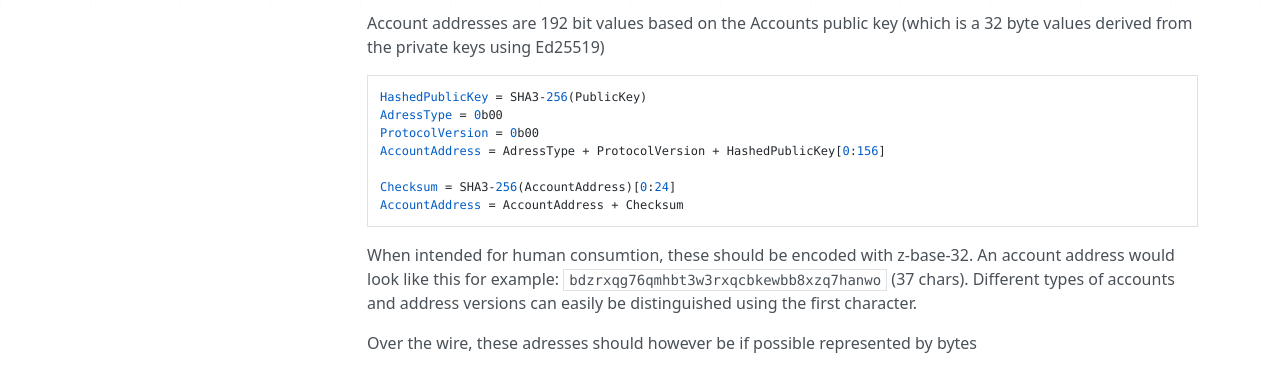
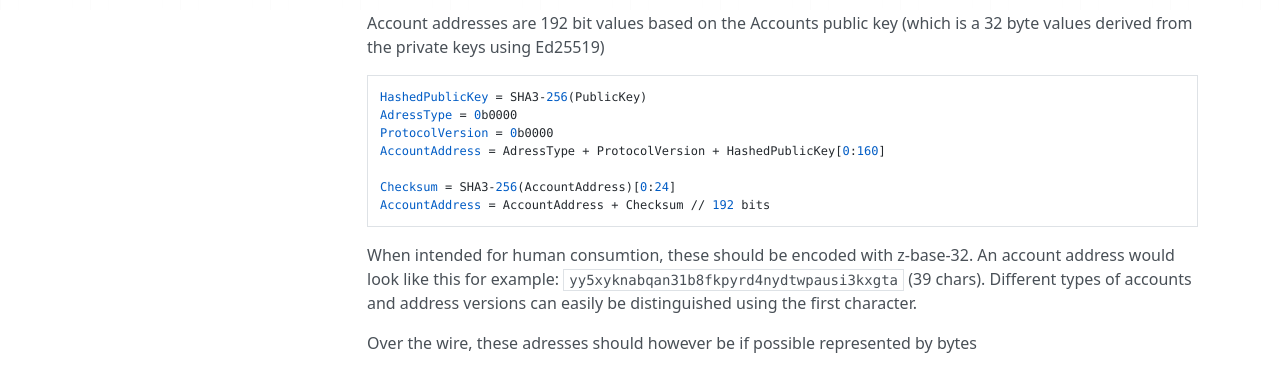
Before and after one commit to pognetwork/specification, an MkDocs documentation site: the page built from specification/protocol/accounts.md, in a window 1280 px wide and 1042 px high. Shown: the part 296-671 px from the top of the window. Built offline with MkDocs 1.6.1, drawn with Linux system fonts in a browser that asks for light colours; nearby versions of some CDN libraries.

Commit message:
fix account address example
Signed-off-by: Henry <mail@henrygressmann.de>

````diff
--- a/specification/protocol/accounts.md
+++ b/specification/protocol/accounts.md
@@ -12,16 +12,16 @@ Account addresses are 192 bit values based on the Accounts public key (which is
 
 ```
 HashedPublicKey = SHA3-256(PublicKey)
-AdressType = 0b00
-ProtocolVersion = 0b00
-AccountAddress = AdressType + ProtocolVersion + HashedPublicKey[0:156]
+AdressType = 0b0000
+ProtocolVersion = 0b0000
+AccountAddress = AdressType + ProtocolVersion + HashedPublicKey[0:160]
 
 Checksum = SHA3-256(AccountAddress)[0:24]
-AccountAddress = AccountAddress + Checksum
+AccountAddress = AccountAddress + Checksum // 192 bits
 ```
 
 When intended for human consumtion, these should be encoded with z-base-32.
-An account address would look like this for example: `bdzrxqg76qmhbt3w3rxqcbkewbb8xzq7hanwo` (37 chars).
+An account address would look like this for example: `yy5xyknabqan31b8fkpyrd4nydtwpausi3kxgta` (39 chars).
 Different types of accounts and address versions can easily be distinguished using the first character.
 
 Over the wire, these adresses should however be if possible represented by bytes
````
